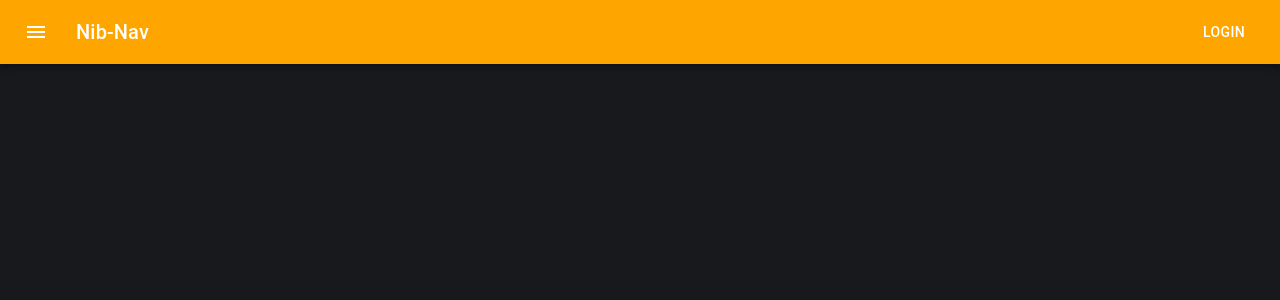
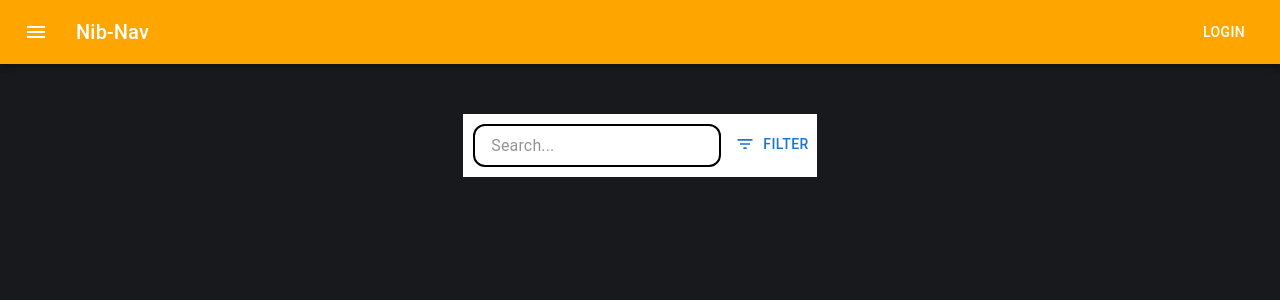
Before and after one commit to tuan882612/nib_nav_c, a React (Create React App) app: page / in a window 1280 px wide. Shown: the top 300 px of the page. Built offline with nearby package versions, Linux system fonts and the light colour scheme.

Commit message:
Search UI

```diff
--- a/src/App.js
+++ b/src/App.js
@@ -1,12 +1,16 @@
 import './Assets/Styles/App.css';
+import {Box} from '@mui/material';
 import NavigationBar from './Components/NavigationBar';
-import {Box} from '@mui/material';
+import Search from './Components/Search';
 
 export default function App() {
   return (
 		<div className='Body'>
 			<Box sx={{ flexGrow: 1 }}>
 				<NavigationBar />
+				<div className='mid_body'>
+					<Search />
+				</div>
 			</Box>
 		</div>
   );
--- a/src/Assets/Styles/App.css
+++ b/src/Assets/Styles/App.css
@@ -1,7 +1,13 @@
-.Body{
+.Body {
   display: flex;
   min-height: 100vh;
   background-color: #18191c;
   color: rgb(255, 255, 255);
   font-size: calc(10px + 2vmin);
 }
+
+.mid_body {
+  display: flex;
+  justify-content: center;
+  margin: 50px;
+}
--- a/src/Components/NavigationBar.js
+++ b/src/Components/NavigationBar.js
@@ -1,5 +1,4 @@
 import AppBar from '@mui/material/AppBar';
-import Box from '@mui/material/Box';
 import Toolbar from '@mui/material/Toolbar';
 import Typography from '@mui/material/Typography';
 import Button from '@mui/material/Button';
--- /dev/null
+++ b/src/Components/Search.js
@@ -0,0 +1,76 @@
+import React, { useState } from 'react';
+import {
+	Menu,
+	MenuItem,
+	Checkbox,
+	Box,
+	Button,
+	InputBase,
+} from '@mui/material';
+import { styled } from '@mui/material/styles';
+import FilterListIcon from '@mui/icons-material/FilterList';
+
+const StyledBox = styled(Box)(() => ({
+	backgroundColor: 'white',
+}));
+
+const StyledInputBase = styled(InputBase)(({ theme }) => ({
+	border: '2px',
+	borderStyle: 'solid',
+	borderColor: 'black',
+	borderRadius: '12px',
+	color: 'black',
+	'& .MuiInputBase-input': {
+		padding: theme.spacing(1, 1, 1, 0),
+		paddingLeft: `${theme.spacing(2)}`,
+	},
+	margin: '10px',
+}));
+
+function Search() {
+	const [value, setValue] = useState('');
+	const [anchorEl, setAnchorEl] = useState(null);
+
+	const handleClick = (event) => {
+		setAnchorEl(event.currentTarget);
+		console.log(event.currentTarget);
+	};
+
+	const handleClose = () => {
+		setAnchorEl(null);
+		console.log(anchorEl);
+	};
+
+	return (
+		<StyledBox>
+			<Box>
+				<StyledInputBase
+					placeholder='Search...'
+					inputProps={{ 'aria-label': 'search' }}
+					onChange={(event) => {
+						setValue(event.target.value);
+						console.log(value);
+					}}
+				/>
+				<Button
+					startIcon={<FilterListIcon />}
+					aria-controls='simple-menu'
+					aria-haspopup='true'
+					onClick={handleClick}
+				>
+					Filter
+				</Button>
+				<Menu
+					anchorEl={anchorEl}
+					open={Boolean(anchorEl)}
+					onClick={handleClose}
+				>
+					<Checkbox onClose={handleClose}>Snacks</Checkbox>
+					<MenuItem onClick={handleClose}>Drinks</MenuItem>
+				</Menu>
+			</Box>
+		</StyledBox>
+	);
+}
+
+export default Search;
```
